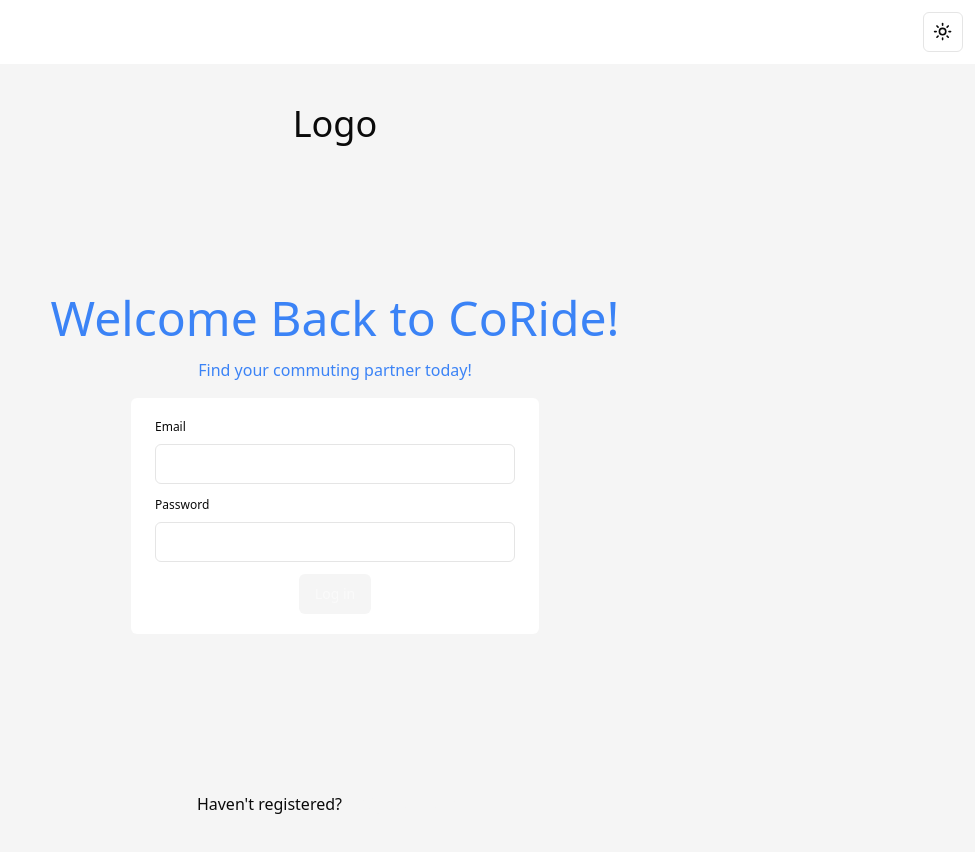
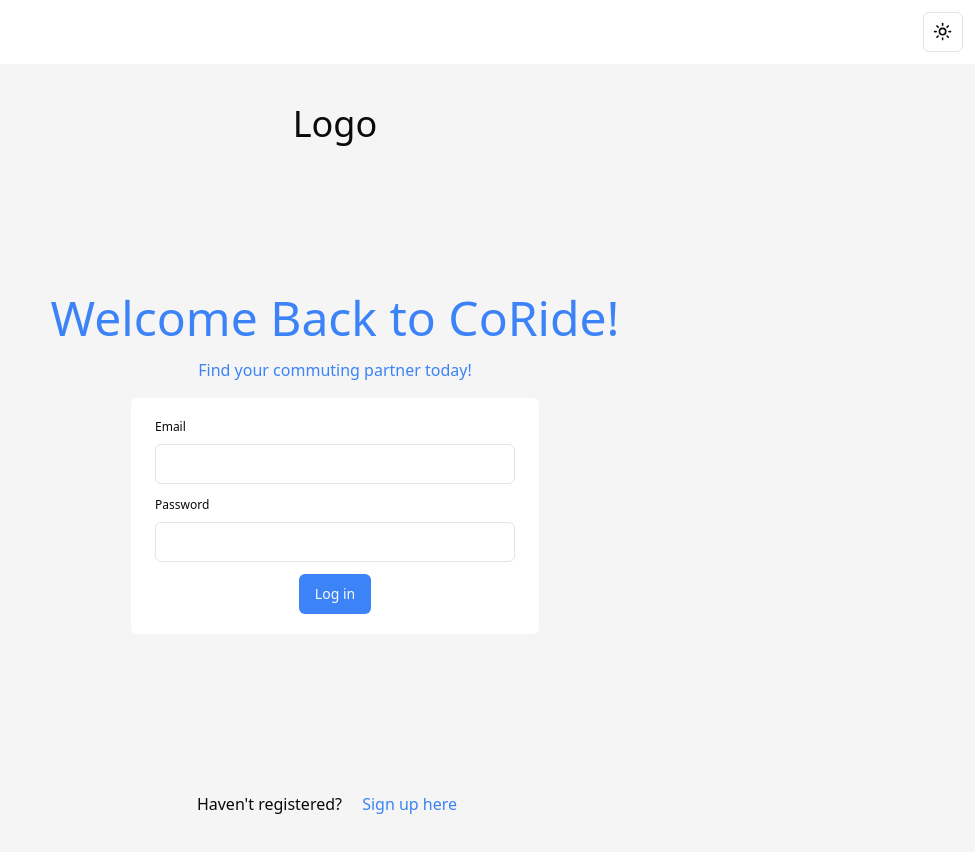
Before and after one commit to joshua-rdrgz/transporthacks, a Next.js app in the folder packages/client/: page /login in a window 1280 px wide. Shown: the top 852 px of the page, without its empty margins (305-1280 px from the left). Built offline with nearby package versions, Linux system fonts and the light colour scheme.

Commit message:
Switch primary/accent variants to primary color

```diff
--- a/packages/client/src/ui/button.tsx
+++ b/packages/client/src/ui/button.tsx
@@ -9,7 +9,7 @@ const buttonVariants = cva(
   {
     variants: {
       variant: {
-        default: 'bg-accent text-accent-foreground hover:bg-accent/90',
+        default: 'bg-primary text-primary-foreground hover:bg-primary/90',
         destructive:
           'bg-destructive text-destructive-foreground hover:bg-destructive/90',
         outline:
@@ -17,7 +17,7 @@ const buttonVariants = cva(
         secondary:
           'bg-secondary text-secondary-foreground hover:bg-secondary/80',
         ghost: 'hover:bg-accent hover:text-accent-foreground',
-        link: 'text-accent underline-offset-4 hover:underline',
+        link: 'text-primary underline-offset-4 hover:underline',
       },
       size: {
         default: 'h-10 px-4 py-2',
```
